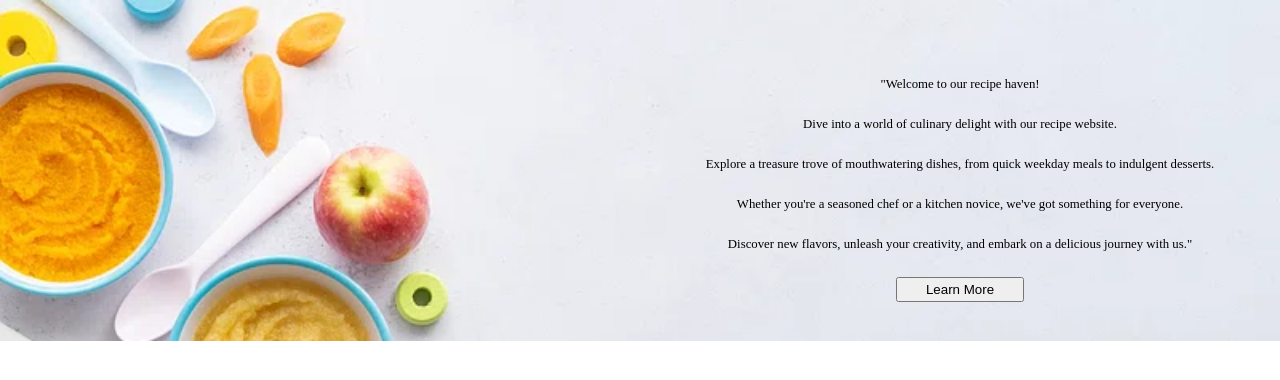
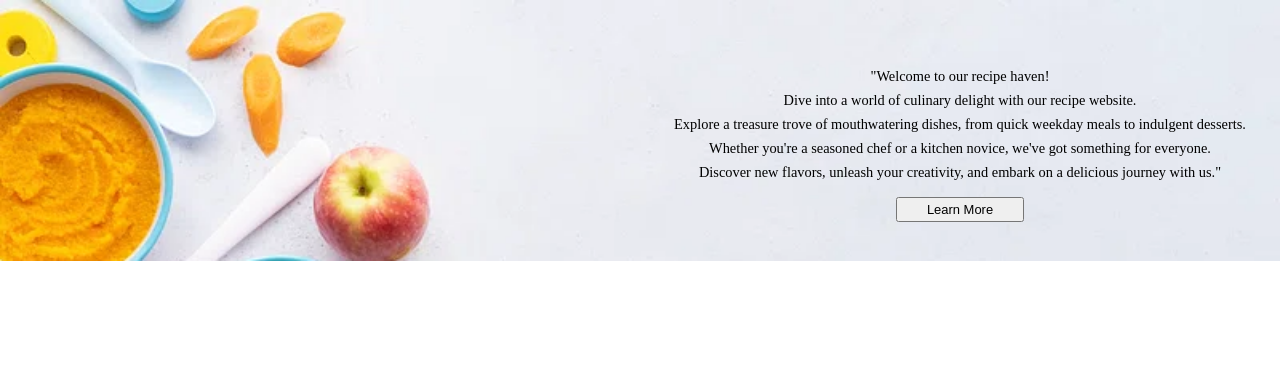
Before and after one commit to roycejohn/CookBookProj, a plain HTML site: page index.html in a window 1280 px wide. Drawn offline with Linux system fonts and the light colour scheme.

Commit message:
fixed text

```diff
--- a/styles.css
+++ b/styles.css
@@ -39,8 +39,8 @@
     padding-top: 5%;
     text-align: center;
     justify-content: center;
-    line-height: 40px;
-    font-size: 1vw;
+    line-height: 3vmin;
+    font-size: 90%;
 }
 
 #herobutton {
@@ -48,6 +48,7 @@
     min-width: 10vw;
     min-height: 2vw;
     margin-bottom: 3vw;
+    font-size: 90%;
 
 }
 
```
